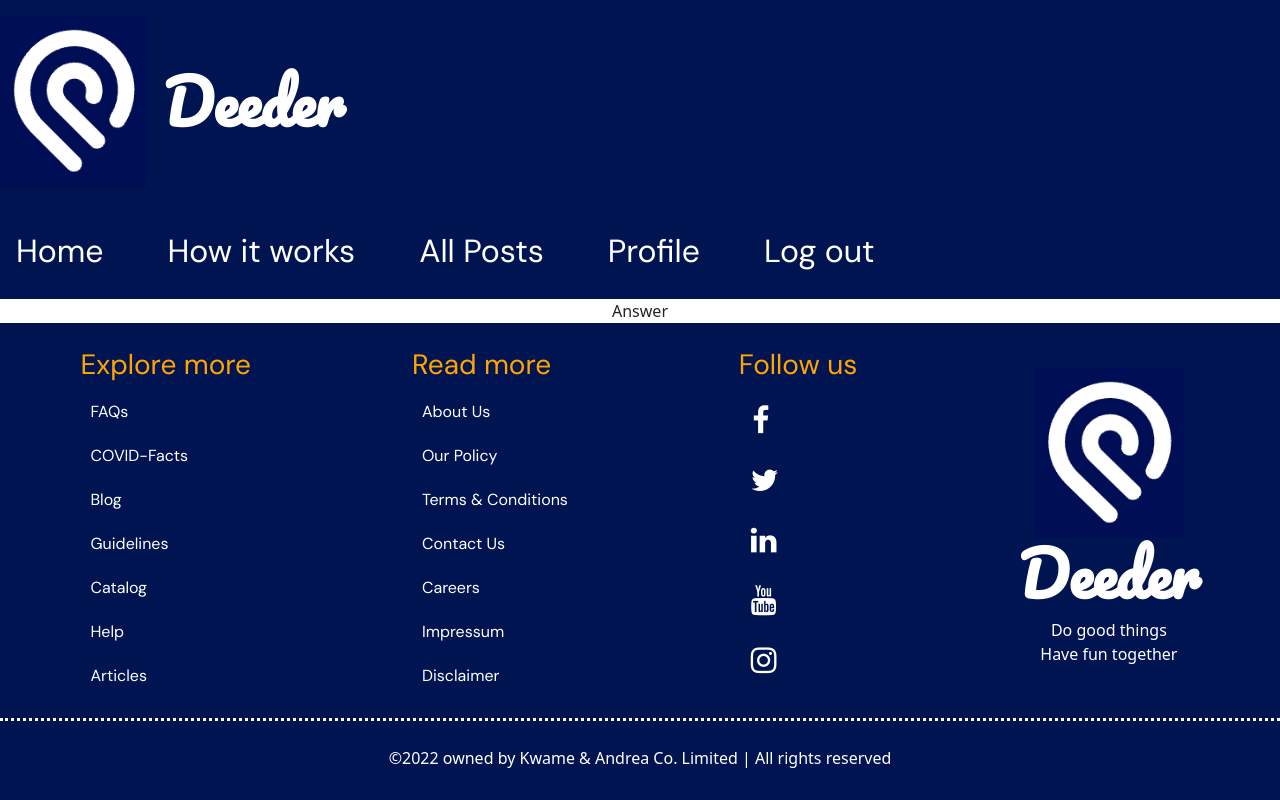
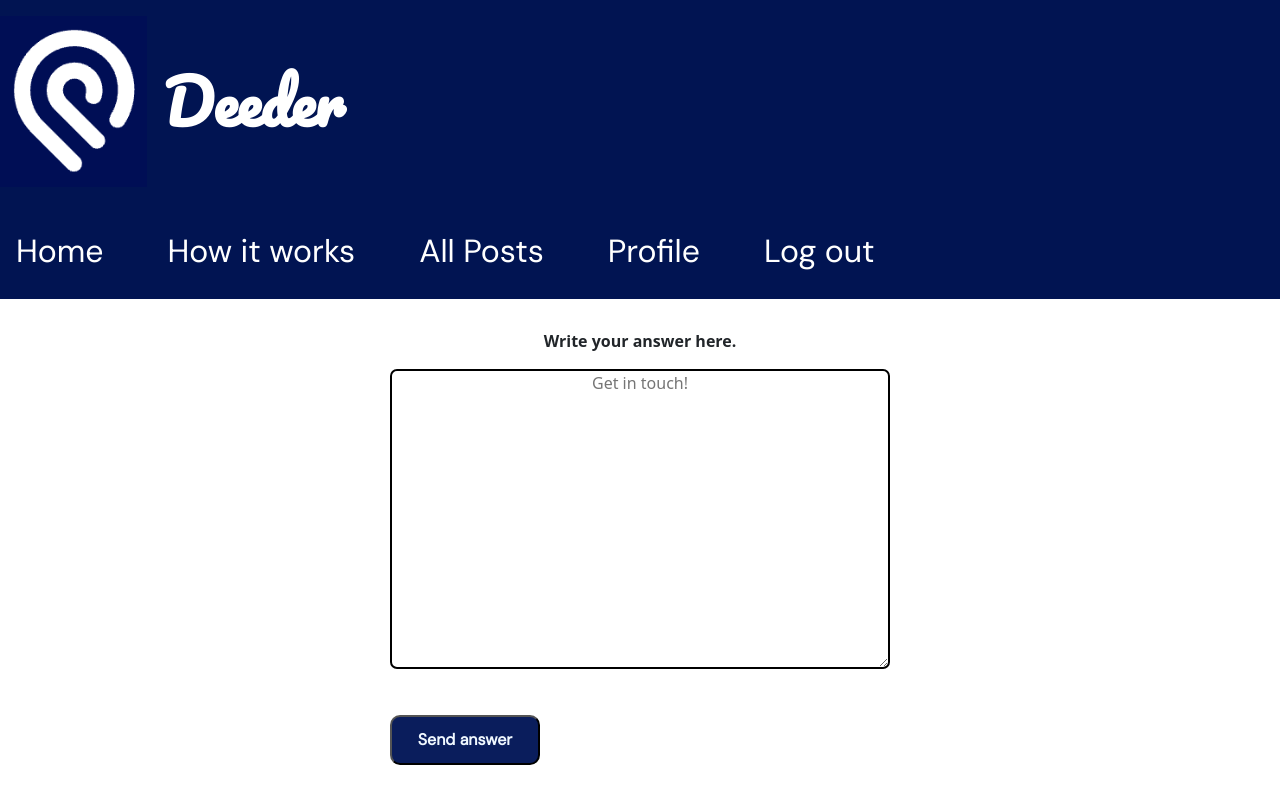
Before and after one commit to Andrea-Brezanova/deeder, a React (Create React App) app in the folder frontend/: page /protected/answer in a window 1280 px wide. Shown: the top 800 px of the page. Built offline with nearby package versions, Linux system fonts and the light colour scheme; no server answers; sample sign-in values are in the browser's storage.

Commit message:
added answer site

```diff
--- a/frontend/src/Components/Answer.js
+++ b/frontend/src/Components/Answer.js
@@ -1,7 +1,75 @@
-import React from 'react'
 
-export default function Answer() {
+import { useForm } from "react-hook-form";
+import { useState, useEffect } from "react";
+import { useNavigate } from "react-router-dom";
+import axios from "axios";
+
+export default function GetHelp() {
+  const [subcategories, setSubcategories] = useState([]);
+
+  const navigate = useNavigate();
+
+  const {
+    register,
+    handleSubmit,
+    formState: { errors },
+  } = useForm();
+
+  const onSubmit = async (formData) => {
+    try {
+      const { data } = await axios.post(
+        `${process.env.REACT_APP_API_URL}/posts`,
+        formData,
+        {
+          headers: { authorization: `bearer ${localStorage.getItem("token")}` },
+        }
+      );
+      navigate("/protected/thank-you");
+      console.log(data);
+    } catch (error) {
+      console.log(error);
+    }
+  };
+
+  useEffect(() => {
+    window.scrollTo(0, 0);
+  }, []);
+
+  useEffect(() => {
+    axios
+      .get(`${process.env.REACT_APP_API_URL}/subcategories`)
+
+      .then((res) => {
+        setSubcategories(res.data);
+      })
+      .catch((err) => {
+        console.log(err);
+      });
+  }, []);
+
   return (
-    <div>Answer</div>
+    <div>
+      <div className="request-body">
+        <div className="request-form">
+          <p className="request-info">
+            Write your answer here.
+
+          </p>
+          <form onSubmit={handleSubmit(onSubmit)}>
+            <textarea
+              placeholder=" Get in touch! "
+              {...register("body", { required: true })}
+            ></textarea>
+            {errors.body && (
+              <div className="alert">This field can not be empty</div>
+            )}
+            <div className="submit-section">
+
+              <button className="get-btn">Send answer</button>
+            </div>
+          </form>
+        </div>
+      </div>
+    </div>
   )
 }
```
